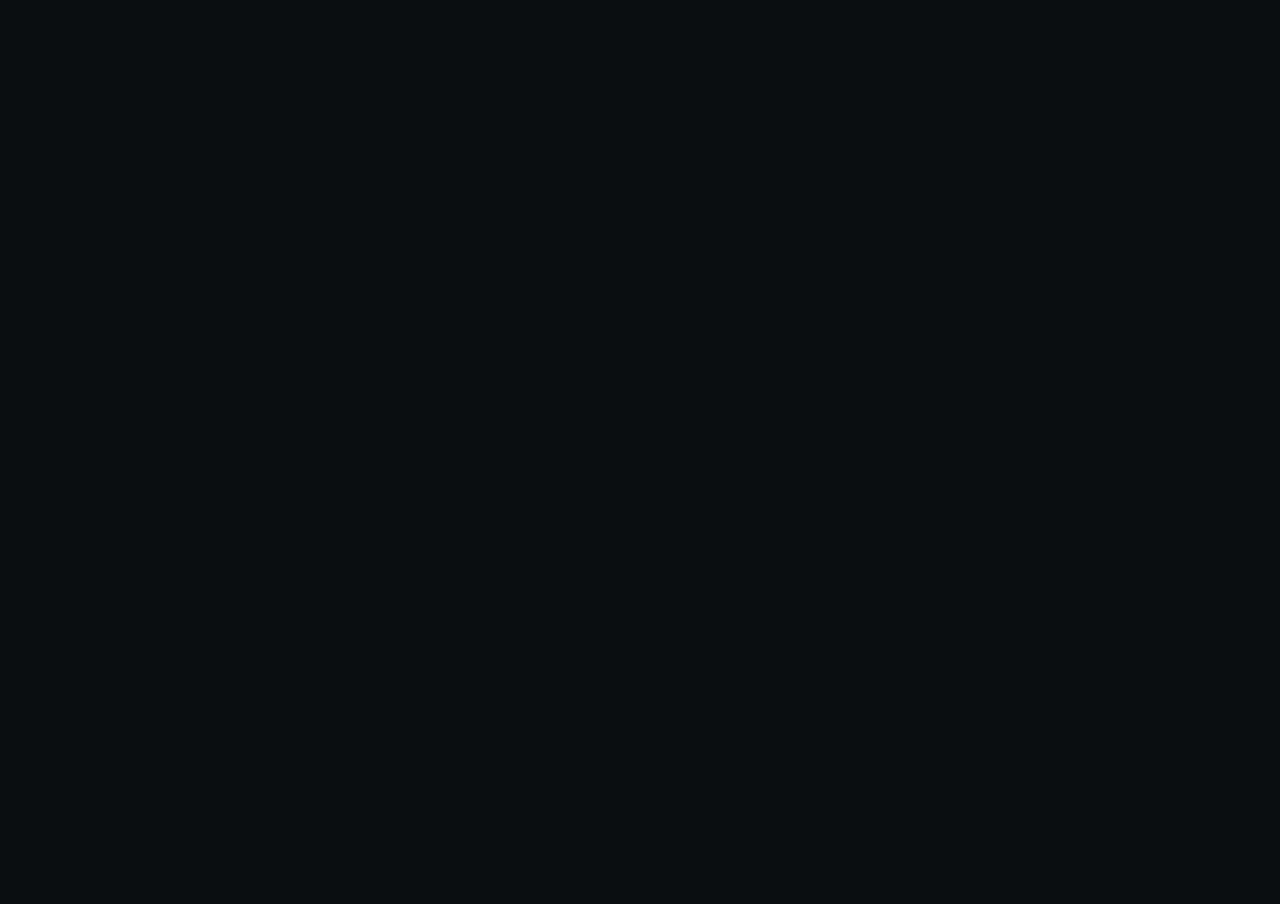
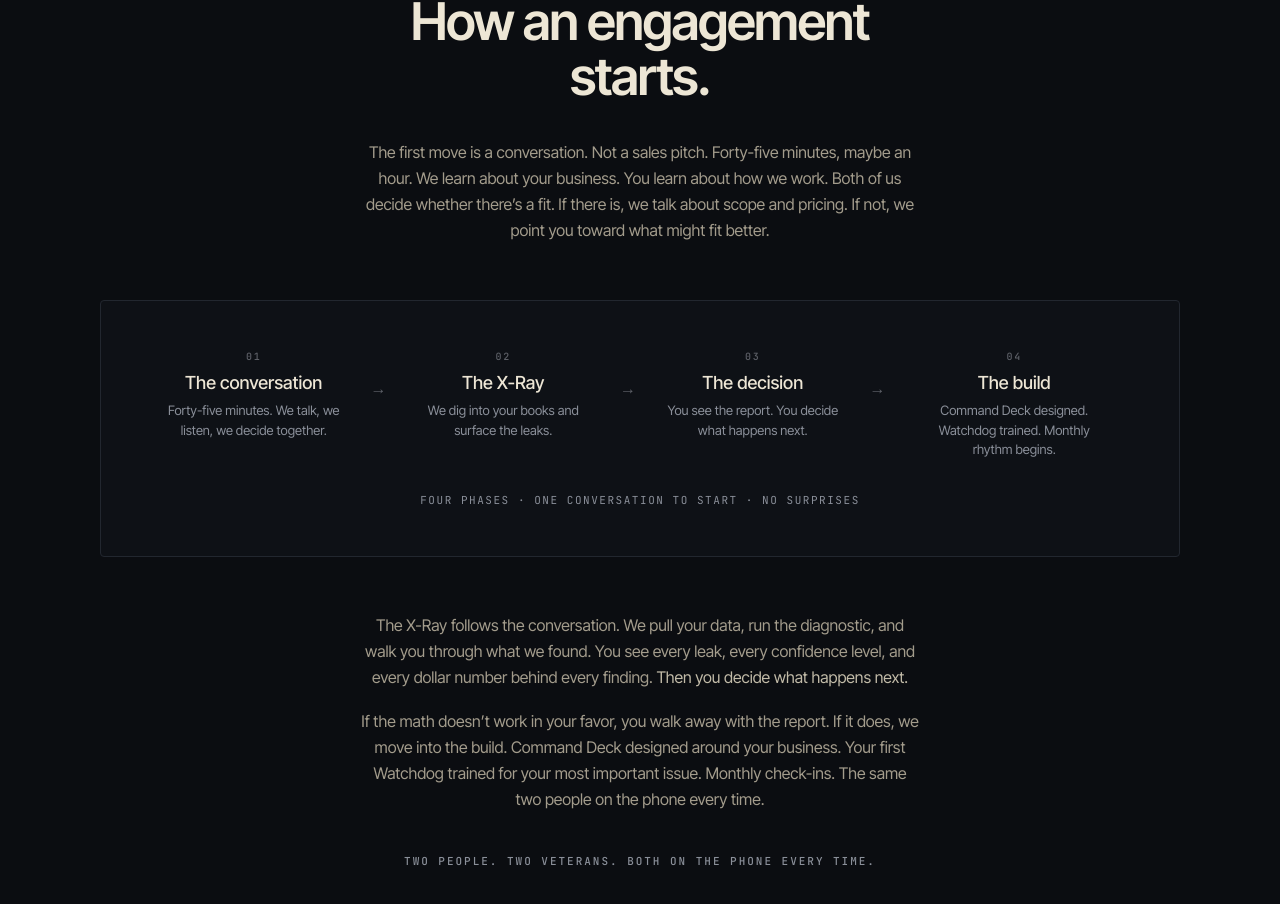
Before and after one commit to gamerascension103/Vizion.ai, a Next.js app: page / in a window 1280 px wide. Shown: the part 7214-8118 px from the top of the page. Before the commit the page ends 7074 px from the top, so only its background shows below. Built offline with nearby package versions, Linux system fonts and the light colour scheme.

Commit message:
Brief 08: Section 6 (How an engagement starts) + EngagementSequence diagram

```diff
--- a/src/app/page.tsx
+++ b/src/app/page.tsx
@@ -4,6 +4,7 @@ import { Pain } from '@/components/pain'
 import { XRay } from '@/components/x-ray'
 import { CommandDeck } from '@/components/command-deck'
 import { Watchdog } from '@/components/watchdog'
+import { Engagement } from '@/components/engagement'
 
 export default function Home() {
   return (
@@ -14,6 +15,7 @@ export default function Home() {
       <XRay />
       <CommandDeck />
       <Watchdog />
+      <Engagement />
     </>
   )
 }
--- /dev/null
+++ b/src/components/engagement/Engagement.tsx
@@ -0,0 +1,88 @@
+import { EngagementSequence } from './EngagementSequence'
+
+export function Engagement() {
+  return (
+    <section className="bg-ground pt-24 px-12 pb-24 max-[720px]:pt-16 max-[720px]:px-6 max-[720px]:pb-[72px] flex flex-col items-center">
+
+      {/* Eyebrow + Header + Opening prose — 560px column */}
+      <div style={{ maxWidth: '560px', width: '100%', textAlign: 'center' }}>
+        <p style={eyebrowStyle}>THE ENGAGEMENT</p>
+
+        <h2
+          className="text-[52px] max-[720px]:text-[28px]"
+          style={headerStyle}
+        >
+          How an engagement starts.
+        </h2>
+
+        <p className="text-base max-[720px]:text-[15px]" style={{ ...paragraphStyle, marginBottom: 0 }}>
+          The first move is a conversation. Not a sales pitch. Forty-five minutes, maybe an hour. We learn about your business. You learn about how we work. Both of us decide whether there&rsquo;s a fit. If there is, we talk about scope and pricing. If not, we point you toward what might fit better.
+        </p>
+      </div>
+
+      {/* Engagement sequence diagram — 1080px breakout */}
+      <div style={{ maxWidth: '1080px', width: '100%', marginTop: '56px' }}>
+        <EngagementSequence />
+      </div>
+
+      {/* Closing prose — 560px column */}
+      <div style={{ maxWidth: '560px', width: '100%', textAlign: 'center', marginTop: '56px' }}>
+        <p className="text-base max-[720px]:text-[15px]" style={paragraphStyle}>
+          The X-Ray follows the conversation. We pull your data, run the diagnostic, and walk you through what we found. You see every leak, every confidence level, and every dollar number behind every finding.{' '}
+          <span style={{ color: 'var(--color-ink-secondary-bright)' }}>Then you decide what happens next.</span>
+        </p>
+
+        <p className="text-base max-[720px]:text-[15px]" style={{ ...paragraphStyle, marginBottom: '40px' }}>
+          If the math doesn&rsquo;t work in your favor, you walk away with the report. If it does, we move into the build. Command Deck designed around your business. Your first Watchdog trained for your most important issue. Monthly check-ins. The same two people on the phone every time.
+        </p>
+
+        {/* Transition line */}
+        <p
+          className="text-[11px] max-[720px]:text-[10px]"
+          style={transitionLineStyle}
+        >
+          Two people. Two veterans. Both on the phone every time.
+        </p>
+      </div>
+    </section>
+  )
+}
+
+const eyebrowStyle = {
+  fontFamily: 'var(--font-jetbrains-mono)',
+  fontSize: '10px',
+  letterSpacing: '0.24em',
+  color: 'var(--color-ink-tertiary)',
+  textTransform: 'uppercase' as const,
+  fontWeight: 500,
+  margin: '0 0 24px',
+}
+
+const headerStyle = {
+  fontFamily: 'var(--font-inter-tight)',
+  fontWeight: 600,
+  letterSpacing: '-0.03em',
+  lineHeight: 1.05,
+  color: 'var(--color-ink-primary)',
+  margin: '0 0 36px',
+}
+
+const paragraphStyle = {
+  fontFamily: 'var(--font-inter-tight)',
+  fontWeight: 400,
+  lineHeight: 1.62,
+  color: 'var(--color-ink-secondary)',
+  margin: '0 0 18px',
+  letterSpacing: '-0.003em',
+}
+
+const transitionLineStyle = {
+  fontFamily: 'var(--font-jetbrains-mono)',
+  letterSpacing: '0.18em',
+  color: 'var(--color-ink-tertiary)',
+  textTransform: 'uppercase' as const,
+  fontWeight: 500,
+  lineHeight: 1.5,
+  maxWidth: '640px',
+  margin: '0 auto',
+}
--- /dev/null
+++ b/src/components/engagement/EngagementSequence.tsx
@@ -0,0 +1,93 @@
+const STATES = [
+  { num: '01', label: 'The conversation', sub: 'Forty-five minutes. We talk, we listen, we decide together.' },
+  { num: '02', label: 'The X-Ray', sub: 'We dig into your books and surface the leaks.' },
+  { num: '03', label: 'The decision', sub: 'You see the report. You decide what happens next.' },
+  { num: '04', label: 'The build', sub: 'Command Deck designed. Watchdog trained. Monthly rhythm begins.' },
+]
+
+export function EngagementSequence() {
+  return (
+    <div style={panelStyle}>
+      {/* Four states — desktop: row, tablet: 2x2, mobile: column */}
+      <div className="flex flex-col gap-6 max-[720px]:flex-col min-[720px]:grid min-[720px]:grid-cols-2 min-[960px]:flex min-[960px]:flex-row min-[960px]:items-start min-[960px]:gap-0">
+        {STATES.map((s, i) => (
+          <div key={s.num} className="flex min-[960px]:flex-row min-[960px]:items-start min-[960px]:flex-1">
+            {/* State block */}
+            <div className="flex flex-col items-center text-center flex-1" style={{ padding: '0 8px' }}>
+              <span style={numStyle}>{s.num}</span>
+              <span style={labelStyle}>{s.label}</span>
+              <span style={subStyle}>{s.sub}</span>
+            </div>
+            {/* Arrow between states — desktop only */}
+            {i < STATES.length - 1 && (
+              <span className="hidden min-[960px]:flex items-center self-start mt-[28px]" style={arrowStyle}>
+                &rarr;
+              </span>
+            )}
+          </div>
+        ))}
+      </div>
+
+      {/* Methodology summary */}
+      <p style={summaryStyle}>Four phases &middot; One conversation to start &middot; No surprises</p>
+    </div>
+  )
+}
+
+const panelStyle = {
+  background: 'var(--color-surface-1)',
+  border: '1px solid var(--color-rule-primary)',
+  borderRadius: '4px',
+  padding: '48px 40px',
+  width: '100%',
+} as const
+
+const numStyle = {
+  fontFamily: 'var(--font-jetbrains-mono)',
+  fontSize: '10px',
+  letterSpacing: '0.18em',
+  color: 'var(--color-ink-quaternary)',
+  fontWeight: 500,
+  marginBottom: '8px',
+  display: 'block',
+} as const
+
+const labelStyle = {
+  fontFamily: 'var(--font-inter-tight)',
+  fontSize: '18px',
+  fontWeight: 500,
+  color: 'var(--color-ink-primary)',
+  lineHeight: 1.2,
+  marginBottom: '8px',
+  display: 'block',
+} as const
+
+const subStyle = {
+  fontFamily: 'var(--font-inter-tight)',
+  fontSize: '13px',
+  fontWeight: 400,
+  color: 'var(--color-ink-tertiary)',
+  lineHeight: 1.5,
+  maxWidth: '180px',
+  display: 'block',
+} as const
+
+const arrowStyle = {
+  fontFamily: 'var(--font-jetbrains-mono)',
+  fontSize: '16px',
+  color: 'var(--color-ink-quaternary)',
+  padding: '0 4px',
+  flexShrink: 0,
+} as const
+
+const summaryStyle = {
+  fontFamily: 'var(--font-jetbrains-mono)',
+  fontSize: '11px',
+  letterSpacing: '0.14em',
+  color: 'var(--color-ink-tertiary)',
+  fontWeight: 400,
+  textAlign: 'center' as const,
+  marginTop: '32px',
+  marginBottom: 0,
+  textTransform: 'uppercase' as const,
+}
--- /dev/null
+++ b/src/components/engagement/index.ts
@@ -0,0 +1,2 @@
+export { Engagement } from './Engagement'
+export { EngagementSequence } from './EngagementSequence'
```
Also changed, not shown: 2 other files (tests, documents, lock files or other folders).
